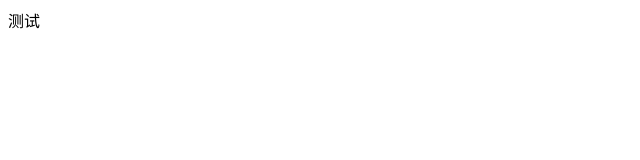
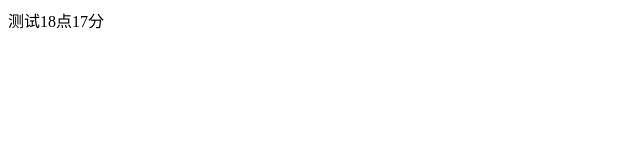
Before and after one commit to 809562483/alibaixiu, a website: page test.html in a window 1280 px wide. Shown: the full height of the page, 0-640 px from the left. Drawn offline with Linux system fonts and the light colour scheme.

Commit message:
3.29inHomeTest

```diff
--- a/test.html
+++ b/test.html
@@ -4,7 +4,7 @@
  * @Autor: Observer
  * @Date: 2021-03-29 11:10:14
  * @LastEditors: Observer
- * @LastEditTime: 2021-03-29 11:10:14
+ * @LastEditTime: 2021-03-29 18:17:12
 -->
 <!DOCTYPE html>
 <html lang="en">
@@ -17,7 +17,7 @@
 </head>
 
 <body>
-    测试
+    测试18点17分
 </body>
 
 </html>
```
